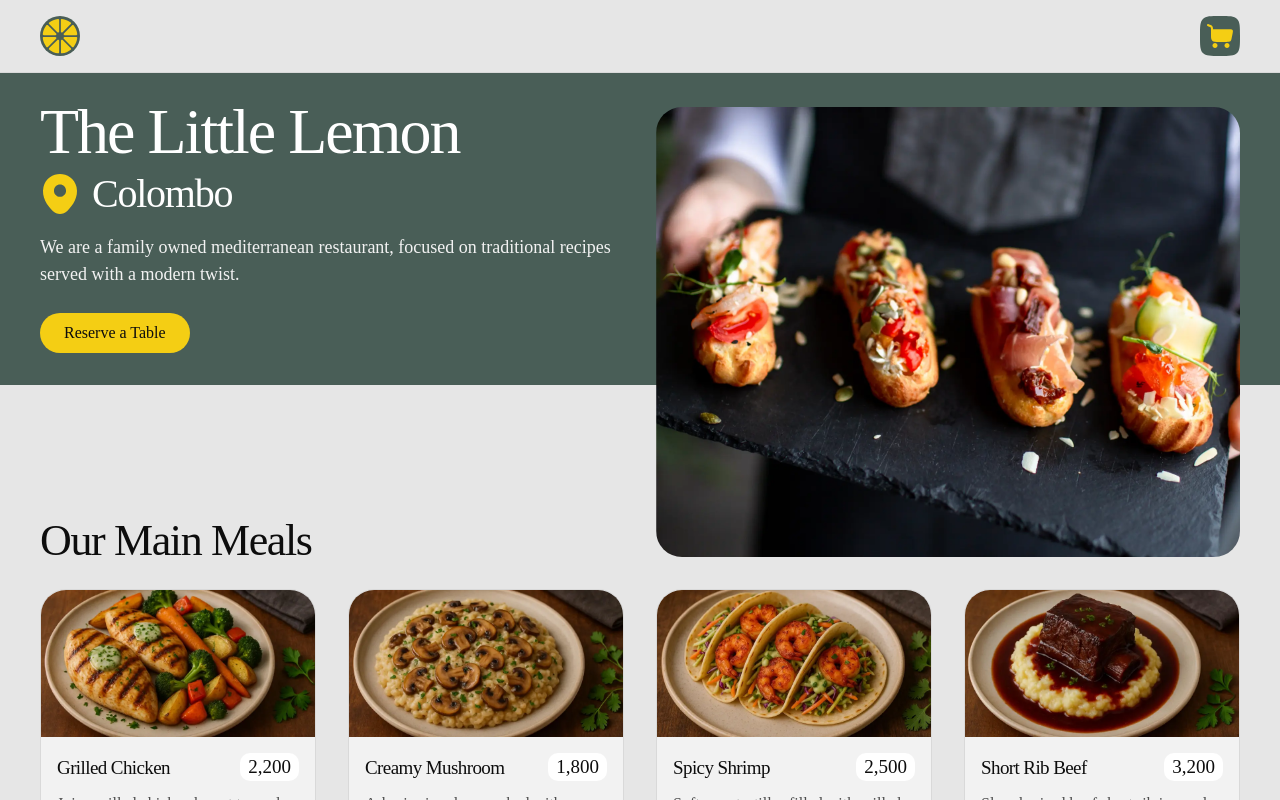
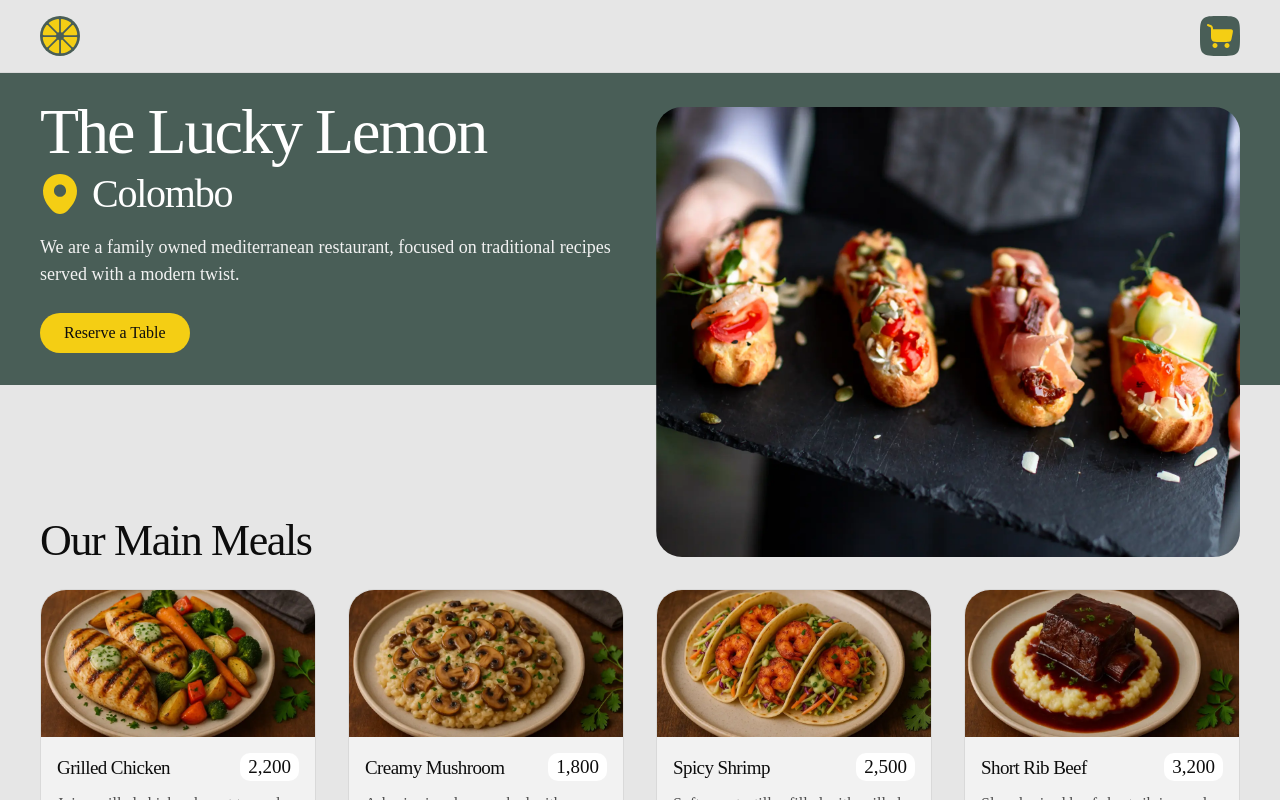
Before and after one commit to ilhamifham/the-lucky-lemon, a React (Vite) app: page / in a window 1280 px wide. Shown: the top 800 px of the page. Built offline with nearby package versions, Linux system fonts and the light colour scheme; a web font is replaced by a local one.

Commit message:
Updated the titles

```diff
--- a/index.html
+++ b/index.html
@@ -6,7 +6,7 @@
   <meta http-equiv="X-UA-Compatible" content="ie=edge">
   <meta name="viewport" content="width=device-width, initial-scale=1.0, viewport-fit=cover" />
   <link rel="icon" href="logo.ico">
-  <title>Little Lemon Restaurant</title>
+  <title>The Lucky Lemon</title>
   <meta name="description" content="We are a family owned mediterranean restaurant, focused on traditional recipes served with a modern twist.">
 </head>
 
--- a/src/components/common/DocumentTitle.jsx
+++ b/src/components/common/DocumentTitle.jsx
@@ -4,12 +4,12 @@ import { useLocation } from "react-router";
 function DocumentTitle() {
     const location = useLocation();
     const titles = {
-        "/cart": "Cart | Little Lemon Restaurant",
-        "/reservation": "Reservation | Little Lemon Restaurant",
+        "/cart": "Cart | The Lucky Lemon",
+        "/reservation": "Reservation | The Lucky Lemon",
     };
 
     useEffect(() => {
-        document.title = titles[location.pathname] || "Little Lemon Restaurant";
+        document.title = titles[location.pathname] || "The Lucky Lemon";
     }, [location.pathname]);
 
     return null;
--- a/src/components/hero/Hero.jsx
+++ b/src/components/hero/Hero.jsx
@@ -8,7 +8,7 @@ function Hero() {
         <section className="section__hero">
             <div>
                 <div>
-                    <h1>The Little Lemon</h1>
+                    <h1>The Lucky Lemon</h1>
                     <div><img src={Location} alt="location" width={40} height={40} />Colombo</div>
                     <p>We are a family owned mediterranean restaurant, focused on traditional recipes served with a modern twist.</p>
                     <Link to="reservation" className="button__ui">Reserve a Table</Link>
```
